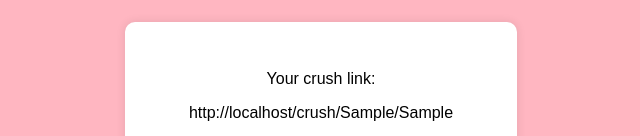
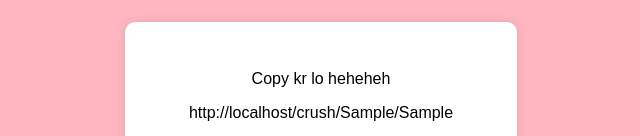
Before and after one commit to RachitSrivastava12/Hmm, a React (Vite) app in the folder insta-crush/: page / in a window 1280 px wide. Both pictures are taken after typing "Sample", "Sample" into the empty fields and a click on the button "🤌🏻". Shown: the part 279-415 px from the top of the page, without its empty margins (351-991 px from the left). Built offline with nearby package versions, Linux system fonts and the light colour scheme.

Commit message:
Update UserForm.jsx

```diff
--- a/insta-crush/src/components/UserForm.jsx
+++ b/insta-crush/src/components/UserForm.jsx
@@ -37,7 +37,7 @@ function UserForm() {
         </form>
       ) : (
         <div className="link-generated">
-          <p>Your crush link:</p>
+          <p>Copy kr lo heheheh</p>
           <p>{getLink()}</p>
           <CopyToClipboard text={getLink()}>
             <button>🫶🏻</button>
```
